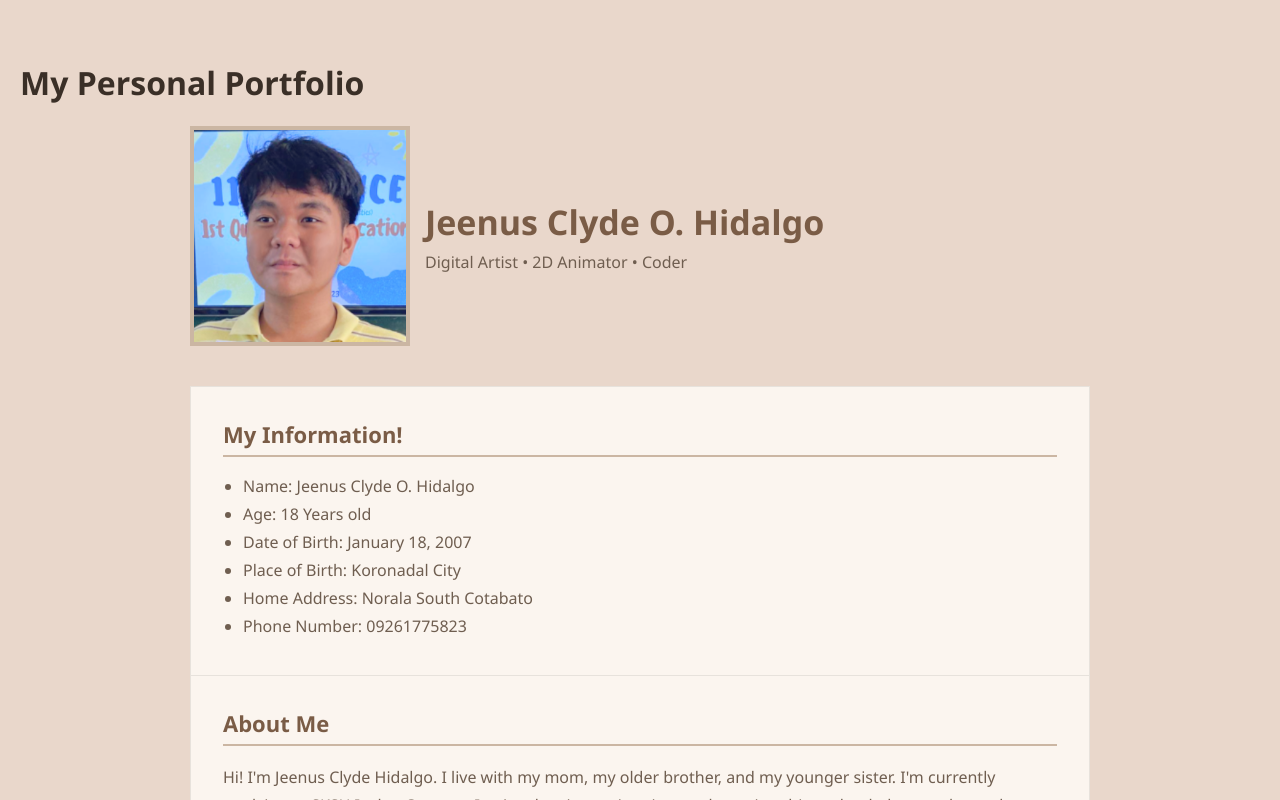
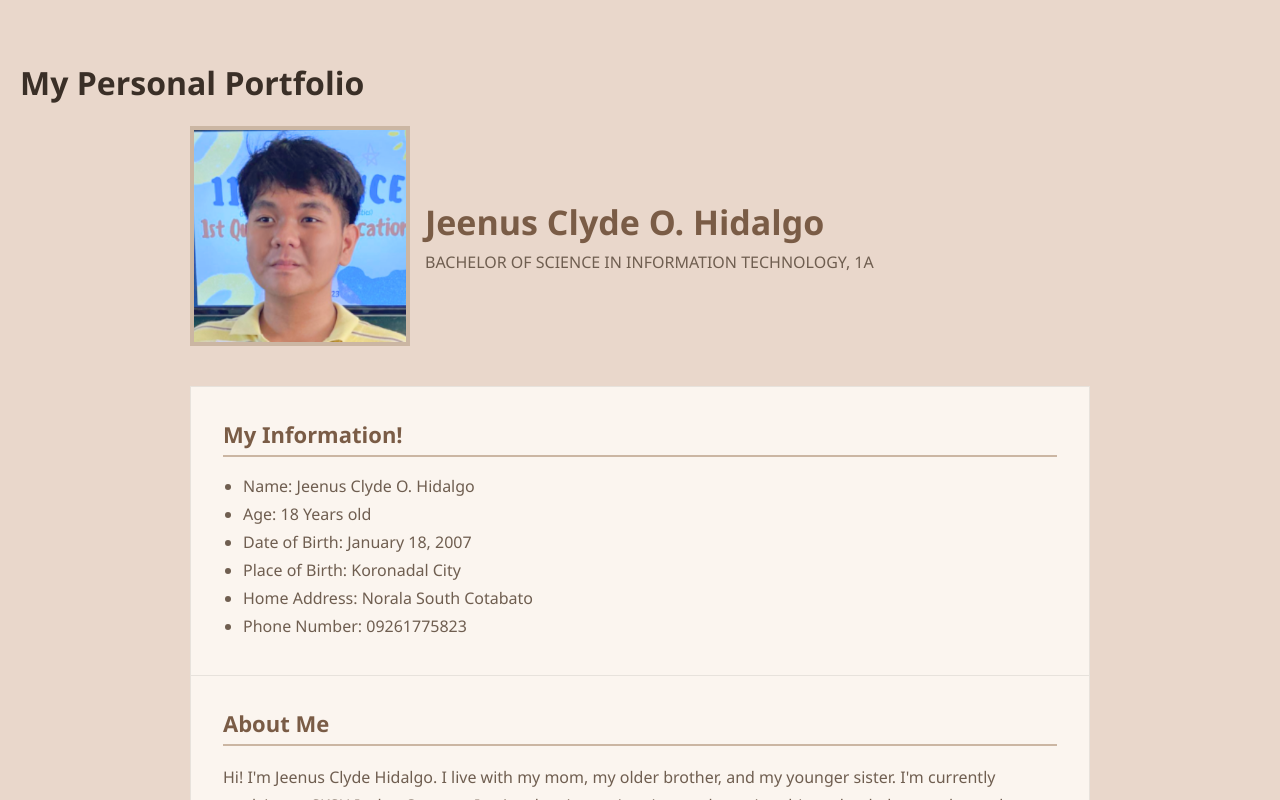
Before and after one commit to JeenusClydeHidalgo/portfolio, a plain HTML site: page docs/index.html in a window 1280 px wide. Shown: the top 800 px of the page. Drawn offline with Linux system fonts and the light colour scheme.

Commit message:
Update index.html

```diff
--- a/docs/index.html
+++ b/docs/index.html
@@ -16,7 +16,7 @@
       <img src="jeenus.png" alt="Profile Picture" class="profile-pic">
       <div>
         <h1>Jeenus Clyde O. Hidalgo</h1>
-        <p>Digital Artist  •  2D Animator  •  Coder</p>
+        <p>BACHELOR OF SCIENCE IN INFORMATION TECHNOLOGY, 1A</p>
       </div>
     </div>
   </header>
```
